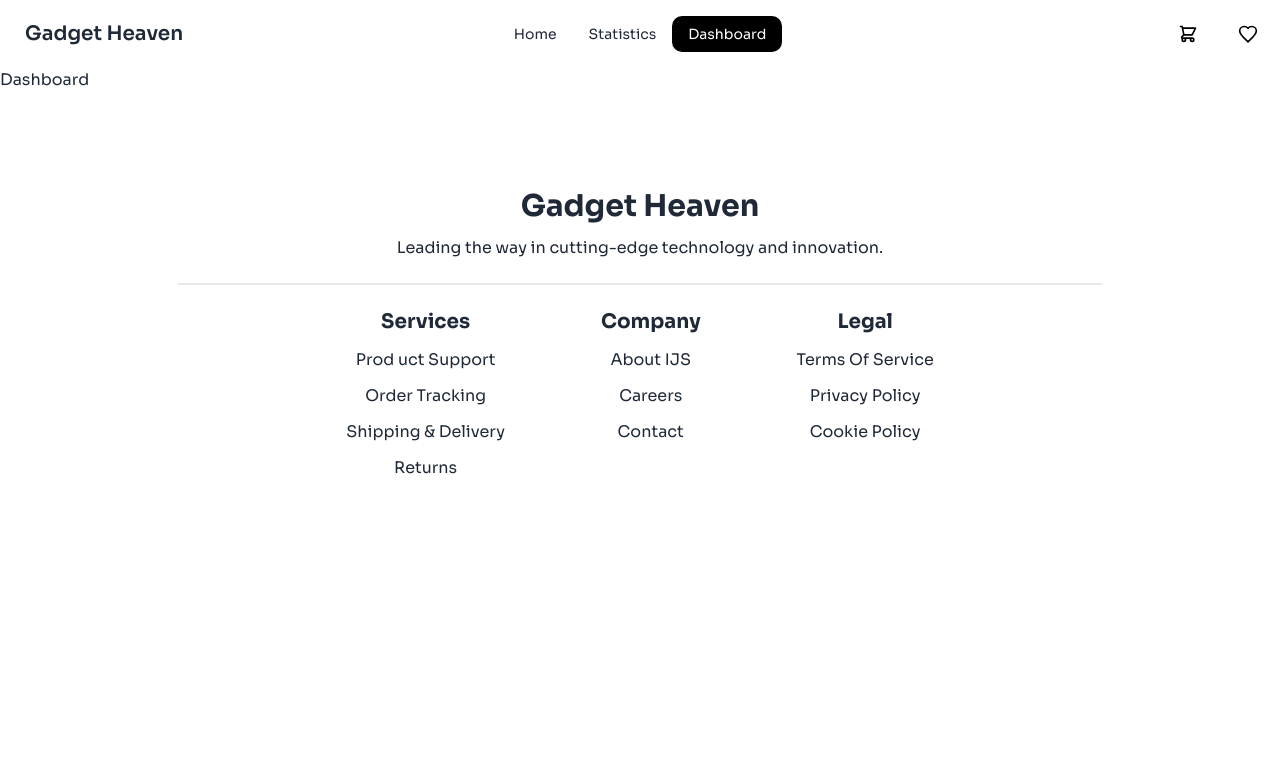
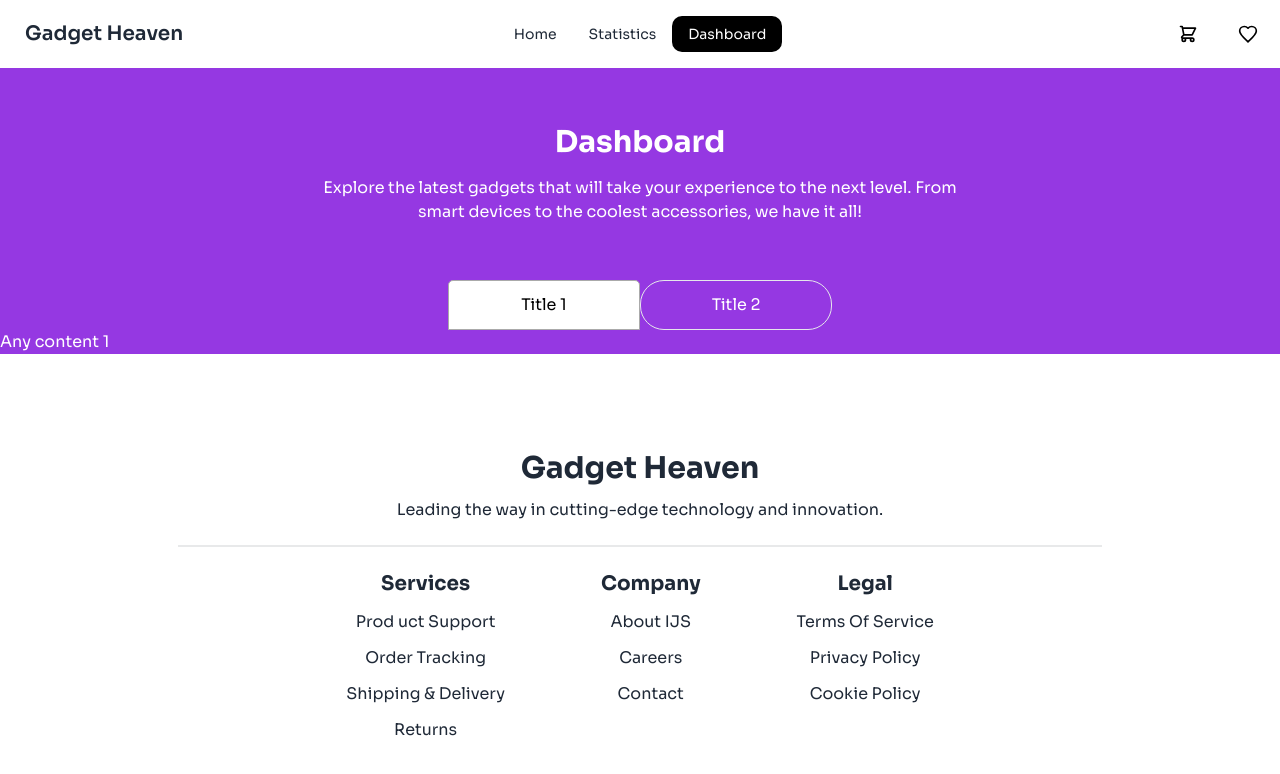
Before and after one commit to mdabdulkyum1/gadget-haven, a React (Vite) app: page /dashboard in a window 1280 px wide. Shown: the top 774 px of the page. Built offline with nearby package versions, Linux system fonts and the light colour scheme.

Commit message:
set up Dashboard

```diff
--- a/package.json
+++ b/package.json
@@ -15,6 +15,7 @@
     "react": "^18.3.1",
     "react-dom": "^18.3.1",
     "react-router-dom": "^6.27.0",
+    "react-tabs": "^6.0.2",
     "sort-by": "^1.2.0"
   },
   "devDependencies": {
--- /dev/null
+++ b/src/pages/Dashboard.jsx
@@ -0,0 +1,39 @@
+import ReusableBanner from "./../components/ReusableBanner";
+import { Tab, Tabs, TabList, TabPanel } from "react-tabs";
+import "react-tabs/style/react-tabs.css";
+
+function Dashboard() {
+  return (
+    <div className="bg-purple text-white">
+      <div className="">
+        <ReusableBanner>
+          <div className="text-center py-14">
+            <h1 className="text-3xl font-bold">Dashboard</h1>
+            <p className="w-1/2 mx-auto mt-4">
+              Explore the latest gadgets that will take your experience to the
+              next level. From smart devices to the coolest accessories, we have
+              it all!
+            </p>
+          </div>
+        </ReusableBanner>
+      </div>
+      <div className="">
+        <Tabs>
+          <TabList className="flex justify-center">
+            <Tab className="bg-transparent w-[15%] text-center border rounded-3xl py-3 px-9">Title 1</Tab>
+            <Tab className="bg-transparent  w-[15%] text-center border rounded-3xl py-3 px-9">Title 2</Tab>
+          </TabList>
+
+          <TabPanel>
+            <h2>Any content 1</h2>
+          </TabPanel>
+          <TabPanel>
+            <h2>Any content 2</h2>
+          </TabPanel>
+        </Tabs>
+      </div>
+    </div>
+  );
+}
+
+export default Dashboard;
--- a/src/routes/routes.jsx
+++ b/src/routes/routes.jsx
@@ -3,6 +3,7 @@ import { createBrowserRouter } from "react-router-dom";
 import Root from "../layouts/Root";
 import Home from './../pages/Home';
 import Statistics from './../pages/Statistics';
+import Dashboard from './../pages/Dashboard';
 
 export const routes = createBrowserRouter([
   {
@@ -19,7 +20,7 @@ export const routes = createBrowserRouter([
         },
         {
             path:"dashboard",
-            element: <h1>Dashboard</h1>
+            element: <Dashboard></Dashboard>
         },
     ]
   },
```
Also changed, not shown: 1 other file (tests, documents, lock files or other folders).
